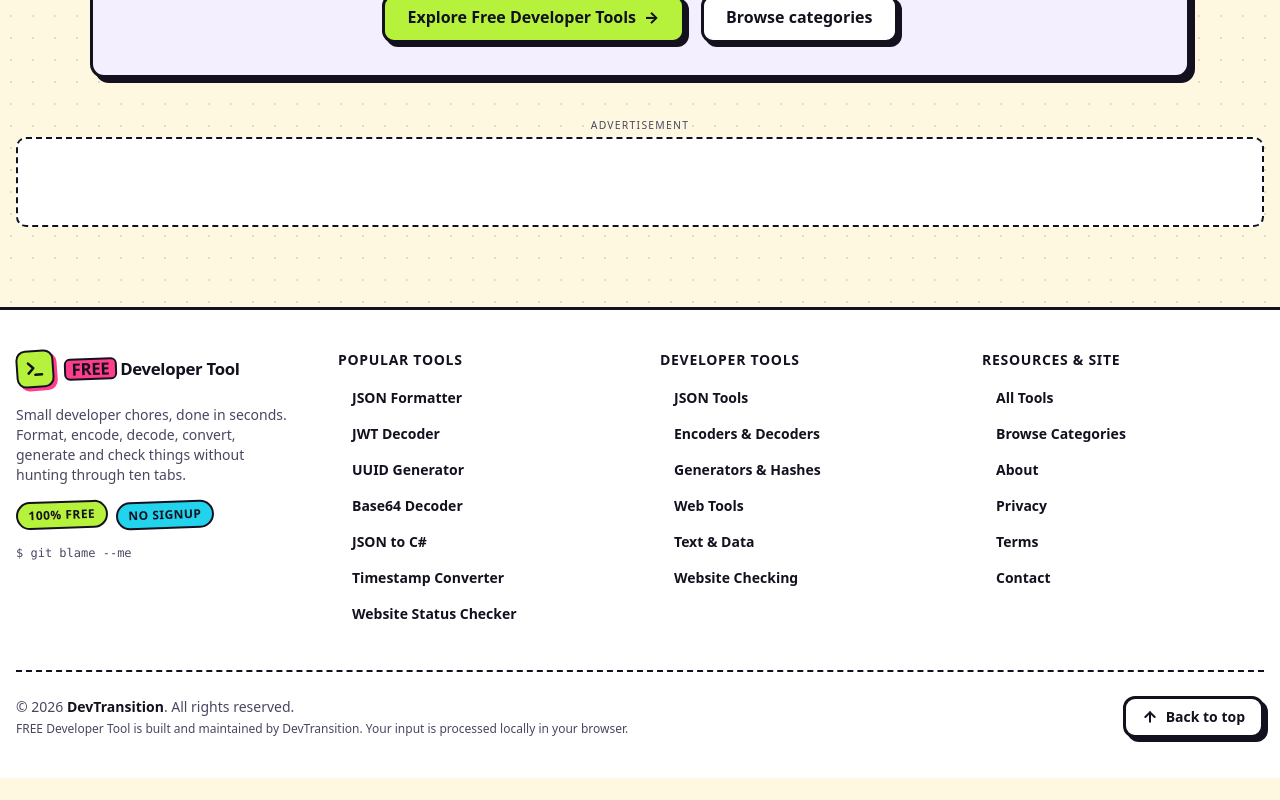
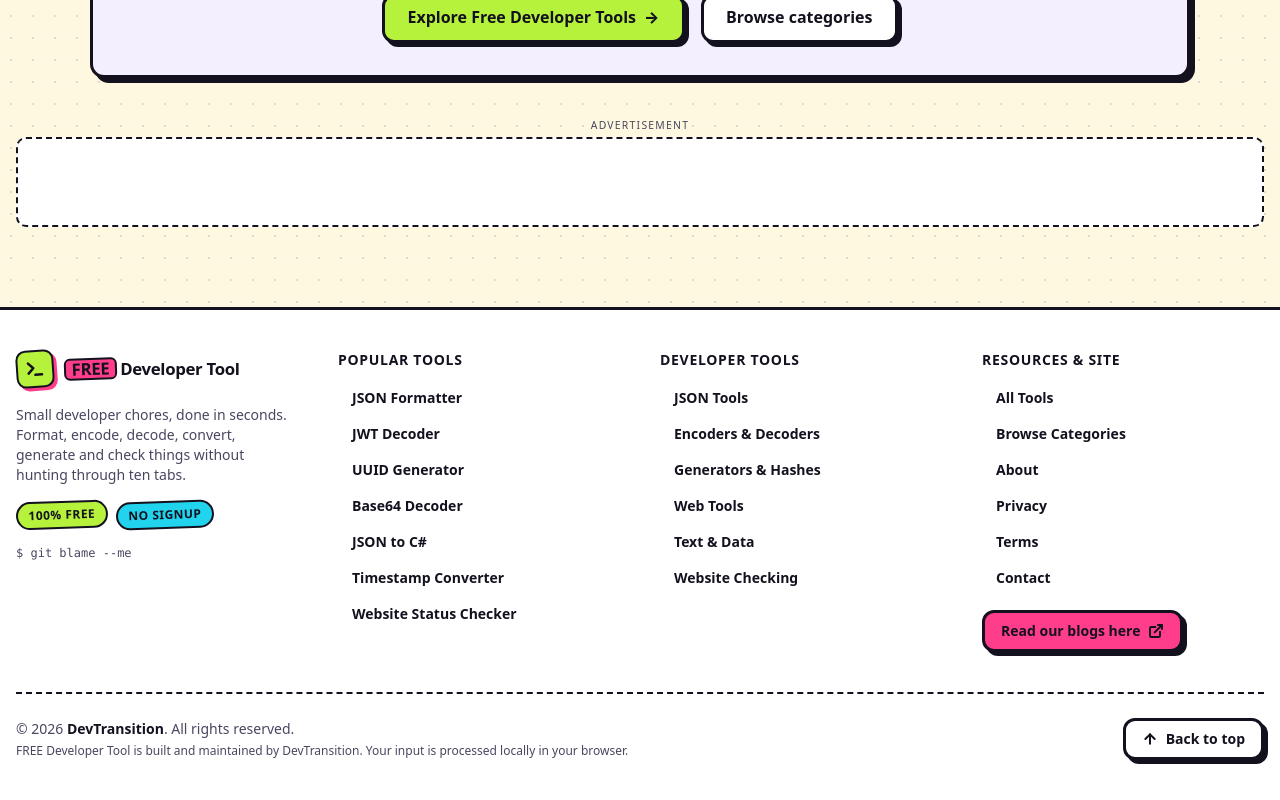
Before and after one commit to chaudhariparesh92/devtool, a React (Vite) app: page / in a window 1280 px wide. Shown: the part 4285-5085 px from the top of the page. Before the commit the page ends 5063 px from the top, so only its background shows below. Built offline with nearby package versions, Linux system fonts and the light colour scheme.

Commit message:
1.Devtransition link added

```diff
--- a/src/components/Footer.jsx
+++ b/src/components/Footer.jsx
@@ -1,5 +1,5 @@
 import { Link, useLocation } from 'react-router-dom';
-import { Terminal, ArrowUp } from 'lucide-react';
+import { Terminal, ArrowUp, ExternalLink } from 'lucide-react';
 import { CATEGORIES } from '../data/tools';
 
 const POPULAR = [
@@ -95,6 +95,15 @@ export default function Footer() {
                 <li key={l.path}><FooterLink to={l.path}>{l.name}</FooterLink></li>
               ))}
             </ul>
+            <a
+              href="https://devtransition.blogspot.com/"
+              target="_blank"
+              rel="noopener noreferrer"
+              className="btn btn-pink !py-2 !px-4 !text-sm mt-4"
+            >
+              Read our blogs here <ExternalLink size={16} strokeWidth={3} aria-hidden="true" />
+              <span className="sr-only"> (opens in a new tab)</span>
+            </a>
           </nav>
         </div>
 
```
